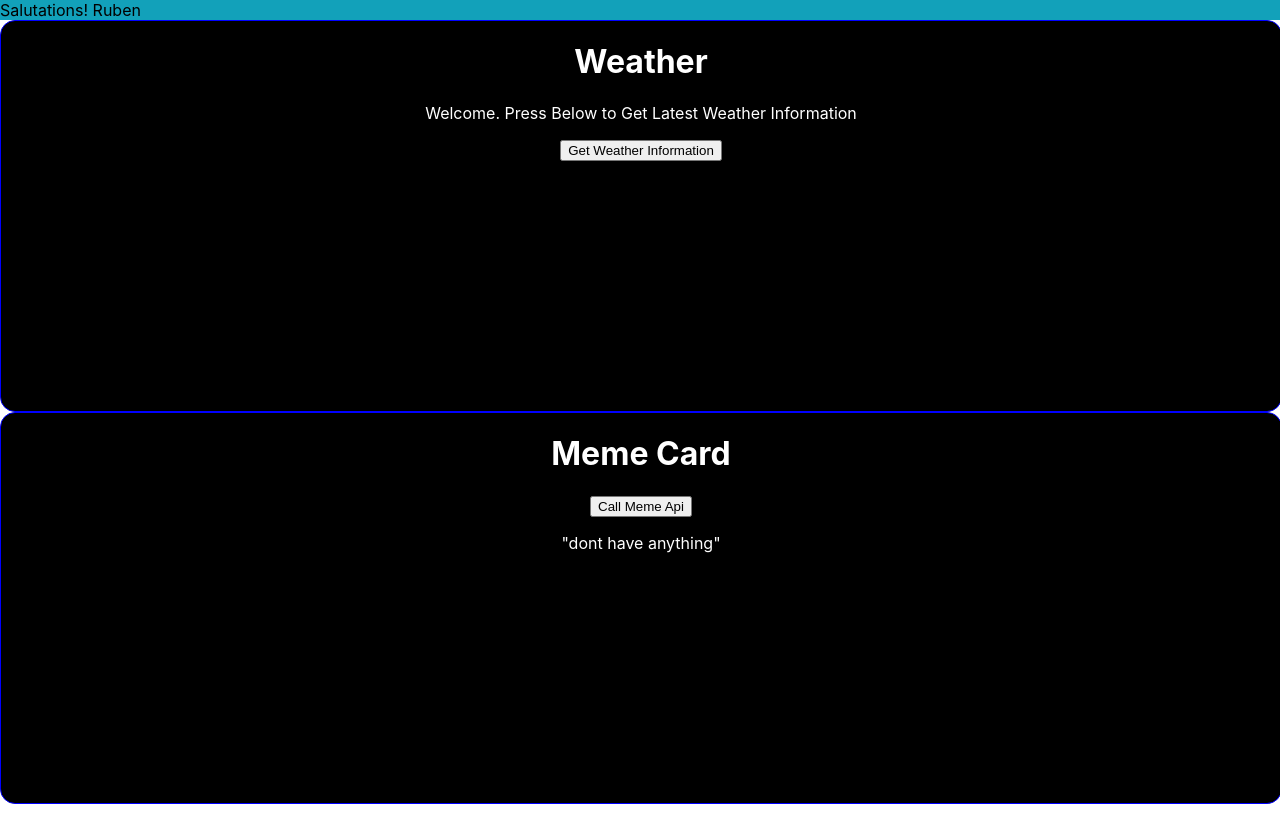
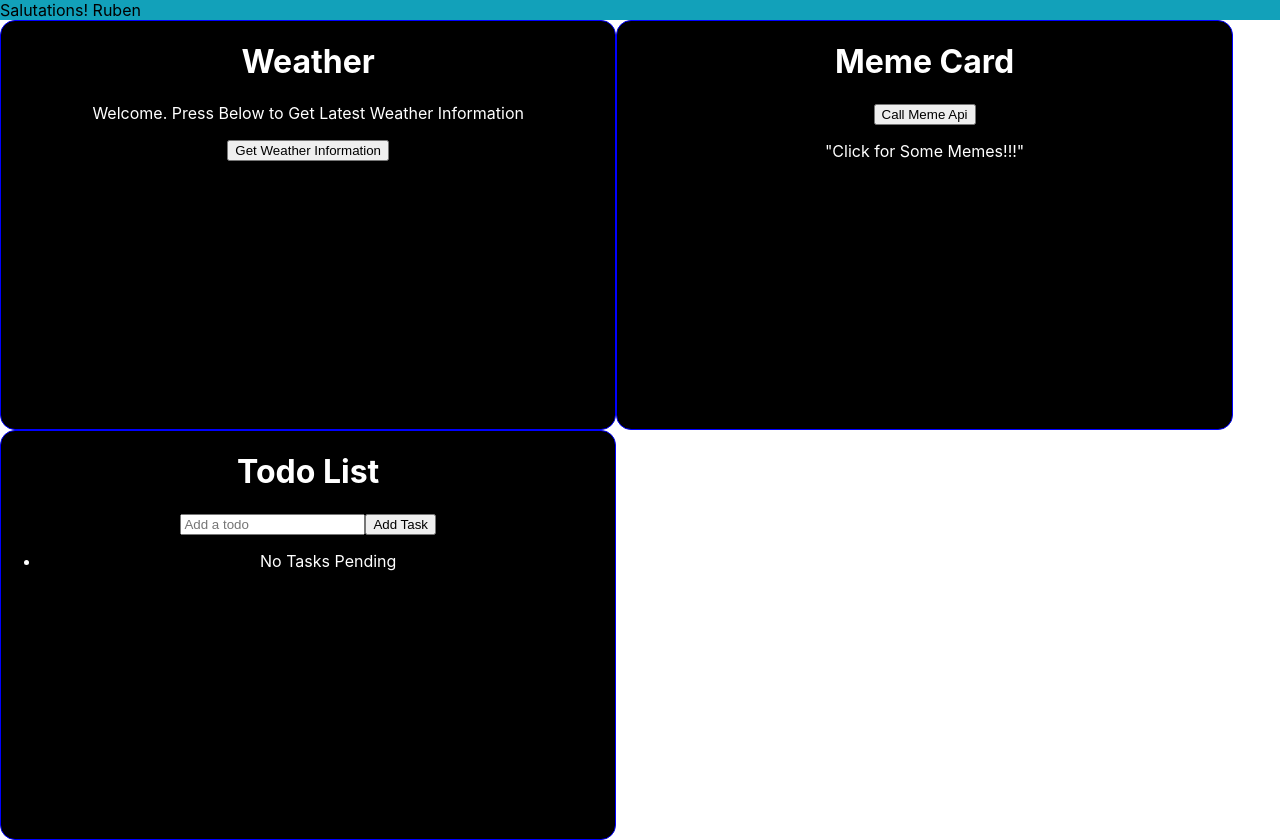
Before and after one commit to RubenV-dev/homehub, a React (Create React App) app: page / in a window 1280 px wide. Before the commit the page ends 804 px from the top, so only its background shows below. Built offline with nearby package versions, Linux system fonts and the light colour scheme.

Commit message:
added task list card

```diff
--- a/src/App.css
+++ b/src/App.css
@@ -15,8 +15,9 @@
 }
 .card-container {
   display: flex;
+  flex-wrap: wrap;
   /* width: 100%; */
-  flex-direction: column;
+  /* flex-direction: column; */
   height: 98vh;
 }
 
@@ -33,23 +34,8 @@
   height: 50%;
 }
 
-.weather {
-  border: 1px solid blue;
-  /* box-shadow: 0 0 1rem 0 purple;  */
-  color: white;
-  background: black;
-  padding-bottom: 1em;
-  border-radius: 15px;
-  margin: auto;
-  text-align: center;
-  width: 100%;
-  height: 50%;
-}
-
-.banner {
-  background: rgb(18, 161, 186);
-}
-
+.weather,
+.todo-card,
 .meme-card {
   border: 1px solid blue;
   /* box-shadow: 0 0 1rem 0 purple;  */
@@ -57,8 +43,27 @@
   background: black;
   padding-bottom: 1em;
   border-radius: 15px;
+  /* margin: auto; */
+  text-align: center;
+  width: 48%;
+  height: 50%;
+}
+
+
+
+.banner {
+  background: rgb(18, 161, 186);
+}
+
+/* .meme-card {
+  border: 1px solid blue;
+  box-shadow: 0 0 1rem 0 purple;
+  color: white;
+  background: black;
+  padding-bottom: 1em;
+  border-radius: 15px;
   margin: auto;
   text-align: center;
-  width: 100%;
+  width: 50%;
   height: 50%;
-}
+} */
--- a/src/Components/memeCard.js
+++ b/src/Components/memeCard.js
@@ -24,7 +24,7 @@ let memeUrltoList = (memeObjArray) => {
 let MemeCard = () => {
     let [memeArray, setMemeArray] = useState({})
     let subCard = !!memeArray.length ? memeUrltoList(memeArray) :
-    <p>"dont have anything"</p>
+    <p>"Click for Some Memes!!!"</p>
 
     return (
         <div className="meme-card">
--- /dev/null
+++ b/src/Components/todoCard.js
@@ -0,0 +1,59 @@
+import React, {useState} from 'react'
+
+let TodoCard = () => {
+    let [state,setState] = useState({
+        input: "",
+        taskArr: []
+    })
+
+    let taskArraytoList = (taskArray) => {
+        let taskList = taskArray.map((taskString, i) => {
+            return (<li key={i}>
+                {taskString}
+            </li>)
+        })
+
+        return taskList
+    }
+
+    let handleSubmit = e => {
+        e.preventDefault()
+
+        setState({...state,
+        taskArr: [...state.taskArr, state.input],
+        input: ''
+    })
+    }
+
+    let handleChange = e => {
+        setState({...state,
+          input : e.target.value})
+    }
+
+    let liList = !!state.taskArr.length ? taskArraytoList(state.taskArr) : <li>No Tasks Pending</li>
+
+
+    return (
+        <div className="todo-card">
+            <h1>
+                Todo List
+            </h1>
+            <form className = "todo-form" onSubmit={handleSubmit}>
+                <input
+                type="text"
+                placeholder="Add a todo"
+                name = "text"
+                value = {state.input}
+                onChange={handleChange}>
+                </input>
+
+                <button className="todo-button">Add Task</button>
+            </form>
+            <ul>
+                {liList}
+            </ul>
+        </div>
+    )
+}
+
+export default TodoCard
--- a/src/Containers/CardContainer.js
+++ b/src/Containers/CardContainer.js
@@ -2,13 +2,14 @@ import React from 'react';
 // import Card from '../Components/card'
 import WeatherCard from '../Components/weatherCard'
 import MemeCard from '../Components/memeCard'
+import TodoCard from '../Components/todoCard'
 
 let CardContainer = () => {
     return (
         <div className="card-container">
             <WeatherCard/>
             <MemeCard/>
-            {/* <Card title={'News'}/> */}
+            <TodoCard/>
         </div>
     )
 }
```
